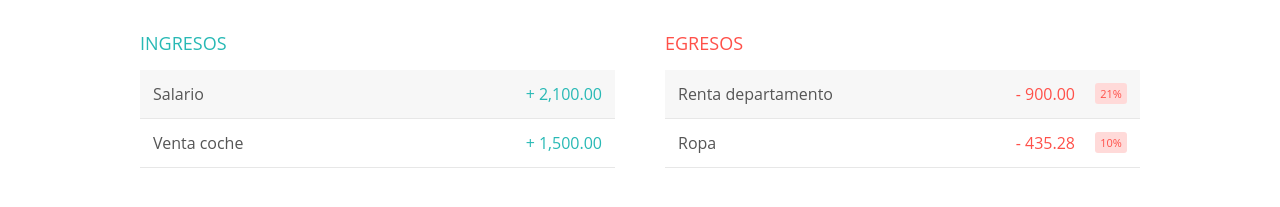
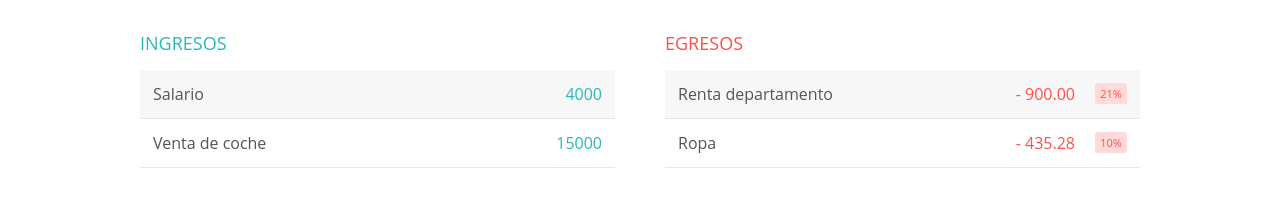
Before and after one commit to LucianoCerullo77/budgetApp, an Angular app: page / in a window 1280 px wide. Shown: the part 423-630 px from the top of the page. Built offline with nearby package versions, Linux system fonts and the light colour scheme.

Commit message:
working on ingreso component, service and html files

```diff
--- a/src/app/ingreso/ingreso.component.html
+++ b/src/app/ingreso/ingreso.component.html
@@ -1,27 +1,18 @@
 <div class="ingreso">
   <h2 class="ingreso_titulo">Ingresos</h2>
 
-
-      <div class="elemento limpiarEstilos">
-          <div class="elemento_descripcion">Salario</div>
+  <div *ngFor="let ingreso of ingresos" class="elemento limpiarEstilos">
+    <div class="elemento_descripcion">{{ ingreso.descripcion }}</div>
     <div class="right limpiarEstilos">
-              <div class="elemento_valor">+ 2,100.00</div>
+      <div class="elemento_valor">{{ ingreso.valor }}</div>
       <div class="elemento_eliminar">
         <button class="elemento_eliminar--btn">
-                      <i class="ion-ios-close-outline"></i>
+          <i
+            class="ion-ios-close-outline"
+            (click)="eliminarRegistro(ingreso)"
+          ></i>
         </button>
       </div>
     </div>
   </div>
-
-      <div class="elemento limpiarEstilos">
-          <div class="elemento_descripcion">Venta coche</div>
-          <div class="right limpiarEstilos">
-              <div class="elemento_valor">+ 1,500.00</div>
-              <div class="elemento_eliminar">
-                  <button class="elemento_eliminar--btn"><i class="ion-ios-close-outline"></i></button>
 </div>
-          </div>
-      </div>
-
-</div>
--- a/src/app/ingreso/ingreso.component.ts
+++ b/src/app/ingreso/ingreso.component.ts
@@ -1,15 +1,22 @@
 import { Component, OnInit } from '@angular/core';
+import { Ingreso } from './ingreso.model';
+import { IngresoServicio } from './ingreso.service';
 
 @Component({
   selector: 'app-ingreso',
   templateUrl: './ingreso.component.html',
-  styleUrls: ['./ingreso.component.css']
+  styleUrls: ['./ingreso.component.css'],
 })
 export class IngresoComponent implements OnInit {
+  ingresos: Ingreso[] = [];
 
-  constructor() { }
+  constructor(private ingresoServicio: IngresoServicio) {}
 
-  ngOnInit(): void {
+  ngOnInit() {
+    this.ingresos = this.ingresoServicio.ingresos;
   }
 
+  eliminarRegistro(ingreso: Ingreso) {
+    this.ingresoServicio.eliminar(ingreso);
+  }
 }
--- a/src/app/ingreso/ingreso.service.ts
+++ b/src/app/ingreso/ingreso.service.ts
@@ -5,4 +5,9 @@ export class IngresoServicio {
     new Ingreso('Salario', 4000),
     new Ingreso('Venta de coche', 15000),
   ];
+
+  eliminar(ingreso: Ingreso) {
+    const indice: number = this.ingresos.indexOf(ingreso);
+    this.ingresos.splice(indice, 1);
+  }
 }
```
Lines whose indentation alone changed are shown as unchanged.
